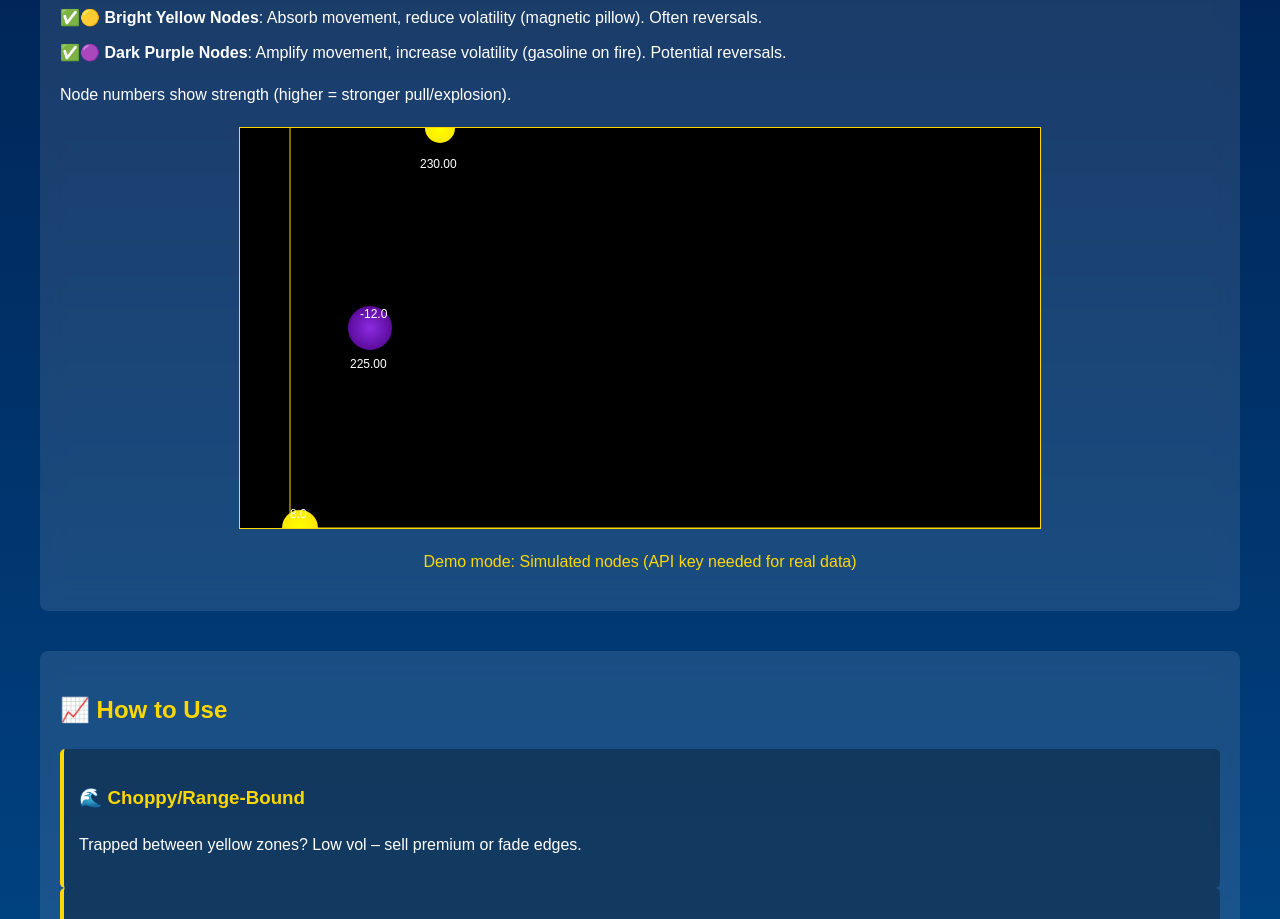
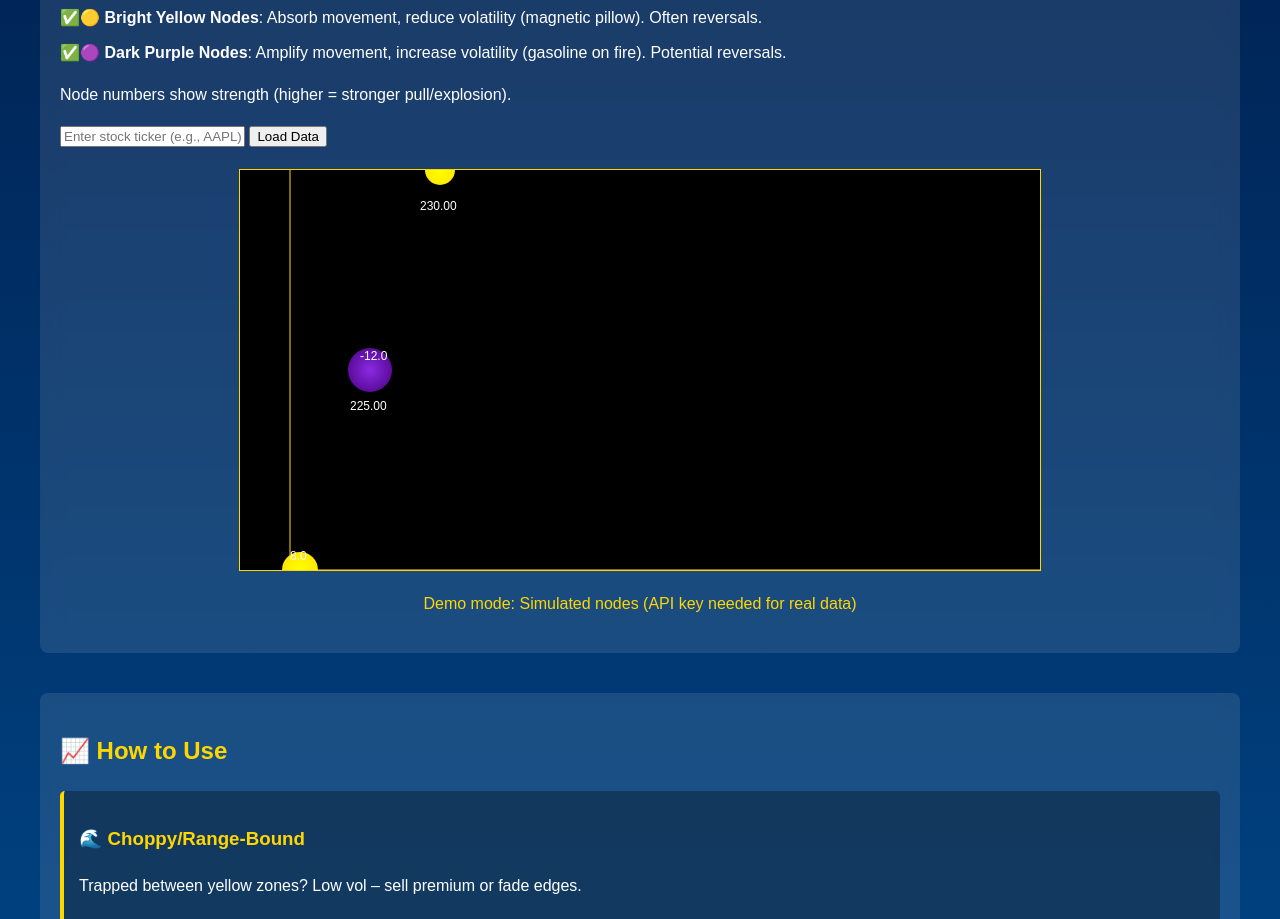
Before and after one commit to parthpat17/parthpat17.github.io, a plain HTML site: page index.html in a window 1280 px wide. Shown: the part 1160-2079 px from the top of the page. Drawn offline with Linux system fonts and the light colour scheme; no server answers.

Commit message:
Update index.html

```diff
--- a/index.html
+++ b/index.html
@@ -54,8 +54,12 @@
                 <li>🟣 <strong>Dark Purple Nodes</strong>: Amplify movement, increase volatility (gasoline on fire). Potential reversals.</li>
             </ul>
             <p>Node numbers show strength (higher = stronger pull/explosion).</p>
+            <div class="input-container">
+                <input type="text" id="ticker-input" placeholder="Enter stock ticker (e.g., AAPL)" />
+                <button onclick="loadData()">Load Data</button>
+            </div>
             <canvas id="heatmap" width="800" height="400"></canvas>
-            <p id="data-status">Loading demo data...</p>
+            <p id="data-status">Enter a ticker to load data...</p>
         </section>
 
         <section id="usage">
```
